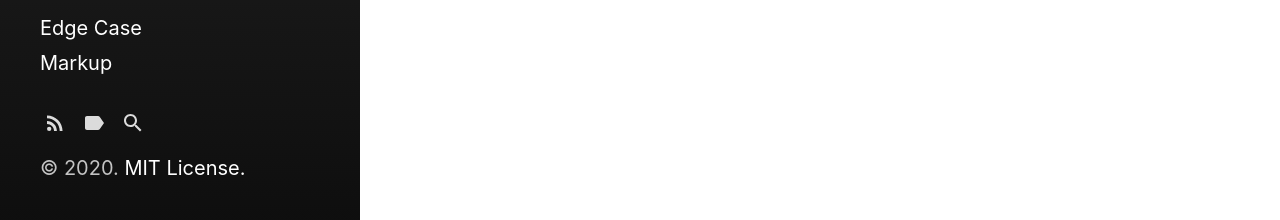
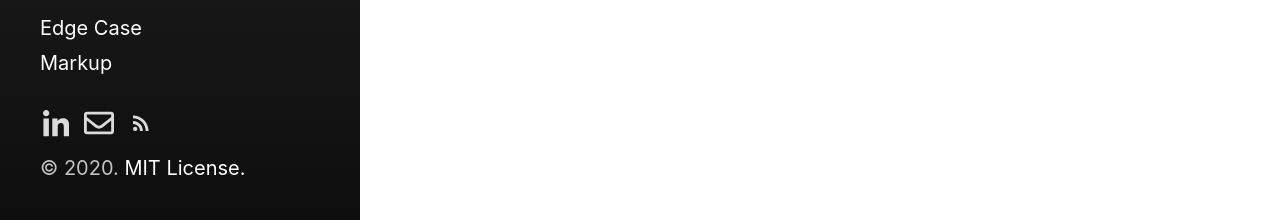
Before and after one commit to coinflip112/coinflip112.github.io, a Jekyll site: the page built from tags.html, in a window 1280 px wide. Shown: the part 677-897 px from the top of the page. Built offline with Jekyll 4.4.1, drawn with Linux system fonts in a browser that asks for light colours.

Commit message:
added svgs for linkedin and email

```diff
--- a/_includes/sidebar-icon-links.html
+++ b/_includes/sidebar-icon-links.html
@@ -1,24 +1,27 @@
 <nav id="sidebar-icon-links">
-  {% if site.hydeout.repo %}
-    <a id="github-link"
-       class="icon" title="Github Project" aria-label="Github Project"
-       href="{{ site.hydeout.repo }}">
-      {% include svg/github.svg %}
-    </a>
-    <a id="github-download-link"
-       class="icon" title="Download" aria-label="Download"
-       href="{{ site.hydeout.repo }}/archive/v{{ site.hydeout.version }}.zip">
-      {% include svg/download.svg %}
-    </a>
+  {% if site.github_account %}
+  <a id="github-link" class="icon" title="Github Account" aria-label="Github Account" href="{{ site.github_account }}">
+    {% include svg/github.svg %}
+  </a>
   {% endif %}
 
-  <a id="subscribe-link"
-     class="icon" title="Subscribe" aria-label="Subscribe"
-     href="{{ site.feed.path | default: 'feed.xml' | relative_url }}">
+  <a id="linkedin-link" class="icon" title="LinkedIn" aria-label="LinkedIn" href="{{ site.linkedin_account }}">
+    {% include svg/linkedin-in.svg %}
+  </a>
+
+  <a id="email-link" class="icon" title="Email" aria-label="Email" href="{{ site.email }}">
+    {% include svg/envelope.svg %}
+  </a>
+
+  <a id="subscribe-link" class="icon" title="Subscribe" aria-label="Subscribe"
+    href="{{ site.feed.path | default: 'feed.xml' | relative_url }}">
     {% include svg/feed.svg %}
   </a>
 
-  {% comment %}
+
+
+
+  <!-- {% comment %}
     Check if we have tag or search pages page active before linking to it.
   {% endcomment %}
   {% assign tags_page = false %}
@@ -47,7 +50,7 @@
        href="{{ search_page.url | relative_url }}">
       {% include svg/search.svg %}
     </a>
-  {% endif %}
+  {% endif %} -->
 
   {% include custom-icon-links.html %}
 </nav>
```
Also changed, not shown: _includes/svg/envelope.svg (added), _includes/svg/linkedin-in.svg (added).
